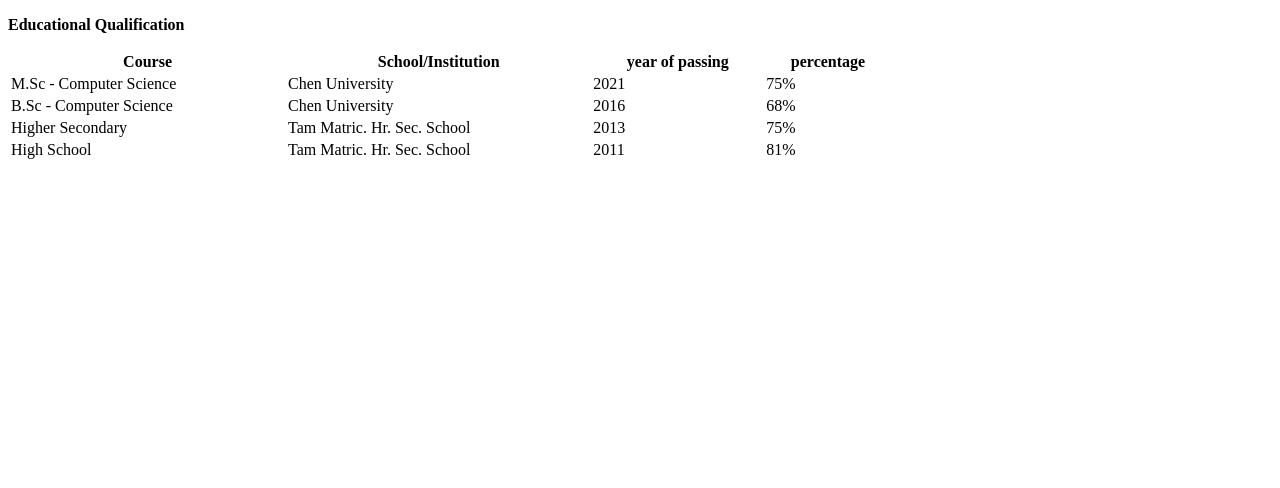
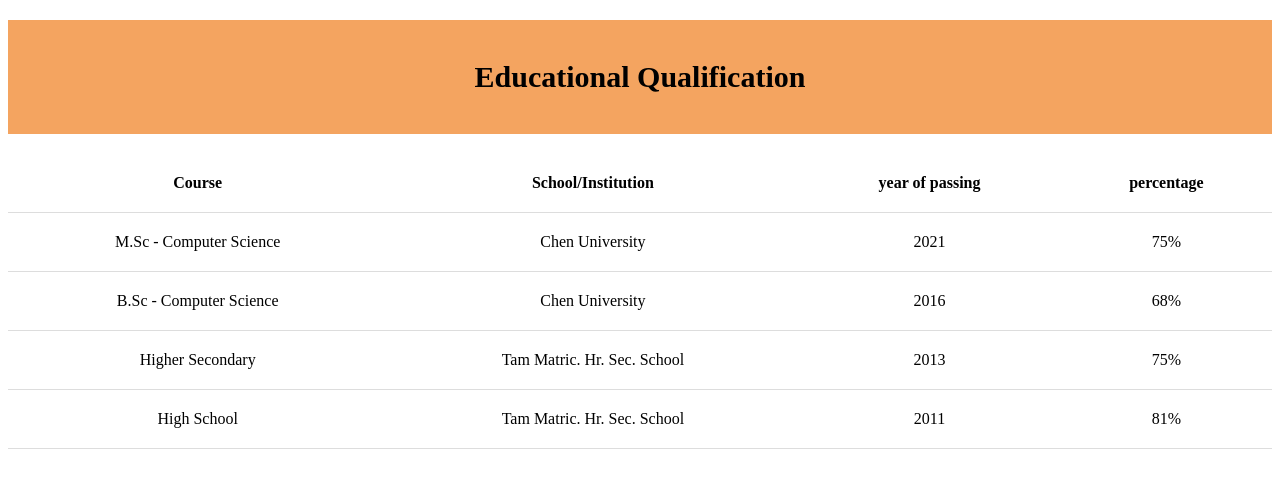
Before and after one commit to poojashanm/poojashanm.github.io, a plain HTML site: page education.html in a window 1280 px wide. Drawn offline with Linux system fonts and the light colour scheme.

Commit message:
Update education.html

```diff
--- a/education.html
+++ b/education.html
@@ -1,59 +1,60 @@
 <!DOCTYPE html>
 <html lang="en">
-<head align= "center">
+<head>
 <style>
-p {
-table, th, td {
-  border-collapse: collapse;
+/* Style the element with the id "Header" */
+#header {
+  text-align: center;
+  font-size: 30px;
+  padding: 40px;
+  background-color: #F4A460;
+  color: black;
 }
 table {
-  border-spacing: 30px;
+  border-collapse: collapse;
+  width: 100%;
+  height: 30px;
 }
 th, td {
-  padding-top: 10px;
-  padding-bottom: 20px;
-  padding-left: 30px;
-  padding-right: 40px;
+  padding: 20px;
+  text-align: center;
+  border-bottom: 1px solid #DDD;
 }
-th {
-  text-align: left;
-}
-tr:hover {background-color: #D6EEEE;}
+tr:hover {background-color: #FFE4B5;}
 </style>
 <body>
-<p><b>Educational Qualification</b>
-<table style="width:70%">
+<h1 id="header">Educational Qualification</h1>
+<table style="width:100%">
   <tr>
     <th>Course</th>
     <th>School/Institution</th>
     <th>year of passing</th>
     <th>percentage</th>
   </tr>
-  <tr style="height:10px">
+  <tr>
     <td>M.Sc - Computer Science</td>
     <td>Chen University</td>
     <td>2021</td>
 	<td>75%</td>
   </tr>
-  <tr style="height:10px">
+  <tr>
     <td>B.Sc - Computer Science</td>
     <td>Chen University</td>
 	<td>2016</td>
     <td>68%</td>
   </tr>
-  <tr style="height:10px">
+  <tr>
     <td>Higher Secondary</td>
     <td>Tam Matric. Hr. Sec. School</td>
 	<td>2013</td>
     <td>75%</td>
   </tr>
-  <tr style="height:10px">
+  <tr>
     <td>High School</td>
     <td>Tam Matric. Hr. Sec. School</td>
 	<td>2011</td>
     <td>81%</td>
   </tr>
 </table>
-</p>
 </body>
 </html>
```
